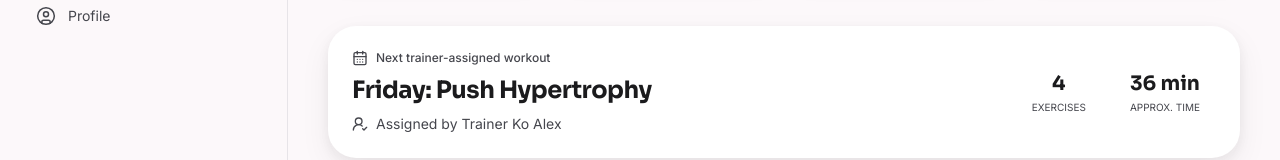
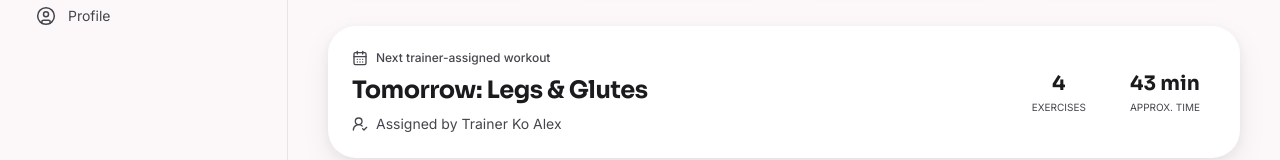
Before and after one commit to linnmyatmaung/gymos-myanmar-member, a React (Vite) app: page / in a window 1280 px wide. Shown: the part 366-526 px from the top of the page. Built offline with nearby package versions, Linux system fonts and the light colour scheme.

Commit message:
Connect calendar workouts to weekly plan

```diff
--- a/src/components/calendar/AttendanceCalendar.tsx
+++ b/src/components/calendar/AttendanceCalendar.tsx
@@ -32,7 +32,7 @@ export function AttendanceCalendar() {
   const firstDow = new Date(today.getFullYear(), today.getMonth(), 1).getDay();
 
   const selectedDay = selected ? attendance.find((d) => d.date === selected) : null;
-  const exercises = selected ? exercisesForDate(selected) : [];
+  const exercises = selected ? exercisesForDate(selected, selectedDay?.status) : [];
 
   return (
     <div className="m3-card-elevated p-6 lg:mx-auto lg:max-w-3xl lg:p-5 xl:max-w-none xl:p-6">
--- a/src/mockdata/exercises.ts
+++ b/src/mockdata/exercises.ts
@@ -1,3 +1,5 @@
+import { workoutPlan, type WorkoutDay } from "@/mockdata/workoutPlan";
+
 export interface Exercise {
   name: string;
   sets: number;
@@ -6,17 +8,79 @@ export interface Exercise {
   status: "completed" | "upcoming" | "skipped";
 }
 
-export const dayExercises: Record<string, Exercise[]> = {
-  default: [
-    { name: "Barbell Bench Press", sets: 4, reps: "8-10", duration: "12 min", status: "completed" },
-    { name: "Incline Dumbbell Press", sets: 4, reps: "10", duration: "10 min", status: "completed" },
-    { name: "Cable Fly", sets: 3, reps: "12-15", duration: "8 min", status: "completed" },
-    { name: "Tricep Pushdown", sets: 4, reps: "12", duration: "9 min", status: "upcoming" },
-    { name: "Overhead Tricep Extension", sets: 3, reps: "10-12", duration: "7 min", status: "upcoming" },
-    { name: "Treadmill Cooldown", sets: 1, reps: "—", duration: "15 min", status: "upcoming" },
-  ],
-};
+type AttendanceWorkoutStatus = "present" | "absent" | "rest" | "scheduled";
 
-export function exercisesForDate(_date: string): Exercise[] {
-  return dayExercises.default;
+const weekdays = ["Sunday", "Monday", "Tuesday", "Wednesday", "Thursday", "Friday", "Saturday"];
+
+function parseDateKey(date: string) {
+  const [year, month, day] = date.split("-").map(Number);
+  return new Date(year, month - 1, day);
 }
+
+function formatDateKey(date: Date) {
+  const year = date.getFullYear();
+  const month = String(date.getMonth() + 1).padStart(2, "0");
+  const day = String(date.getDate()).padStart(2, "0");
+  return `${year}-${month}-${day}`;
+}
+
+function relativeDayLabel(date: Date, today = new Date()) {
+  const start = new Date(today.getFullYear(), today.getMonth(), today.getDate());
+  const target = new Date(date.getFullYear(), date.getMonth(), date.getDate());
+  const diff = Math.round((target.getTime() - start.getTime()) / 86_400_000);
+
+  if (diff === 0) return "Today";
+  if (diff === 1) return "Tomorrow";
+  return weekdays[target.getDay()];
+}
+
+export function workoutForDate(date: string): WorkoutDay | undefined {
+  const weekday = weekdays[parseDateKey(date).getDay()];
+  return workoutPlan.find((item) => item.day === weekday);
+}
+
+export function exercisesForDate(
+  date: string,
+  attendanceStatus: AttendanceWorkoutStatus = "scheduled",
+): Exercise[] {
+  const workout = workoutForDate(date);
+  if (!workout) return [];
+
+  const status: Exercise["status"] =
+    attendanceStatus === "absent"
+      ? "skipped"
+      : attendanceStatus === "scheduled"
+        ? "upcoming"
+        : "completed";
+
+  return workout.exercises.map((exercise) => ({
+    name: exercise.name,
+    sets: exercise.sets,
+    reps: exercise.reps,
+    duration: exercise.duration,
+    status,
+  }));
+}
+
+export function getNextTrainerAssignedWorkout(today = new Date()) {
+  for (let offset = 1; offset <= 7; offset += 1) {
+    const date = new Date(today.getFullYear(), today.getMonth(), today.getDate() + offset);
+    const dateKey = formatDateKey(date);
+    const workout = workoutForDate(dateKey);
+
+    if (workout && workout.focus !== "Active Recovery") {
+      return {
+        ...workout,
+        date: dateKey,
+        relativeDay: relativeDayLabel(date, today),
+      };
+    }
+  }
+
+  const fallback = workoutPlan.find((item) => item.focus !== "Active Recovery") ?? workoutPlan[0];
+  return {
+    ...fallback,
+    date: formatDateKey(today),
+    relativeDay: fallback.day,
+  };
+}
--- a/src/routes/index.tsx
+++ b/src/routes/index.tsx
@@ -15,6 +15,7 @@ import { StatCard } from "@/components/dashboard/StatCard";
 import { AppShell } from "@/components/layout/AppShell";
 import { PageHeader } from "@/components/layout/PageHeader";
 import { analytics } from "@/mockdata/analytics";
+import { getNextTrainerAssignedWorkout } from "@/mockdata/exercises";
 import { member } from "@/mockdata/member";
 import { workoutPlan } from "@/mockdata/workoutPlan";
 import {
@@ -36,7 +37,7 @@ function Dashboard() {
   const greeting = hour < 12 ? "Good morning" : hour < 18 ? "Good afternoon" : "Good evening";
   const [completion, setCompletion] = useState(() => createEmptyWorkoutCompletion(workoutPlan));
   const todaySummary = getTodayWorkoutSummary(workoutPlan, completion);
-  const nextWorkout = getNextWorkoutDay();
+  const nextWorkout = getNextTrainerAssignedWorkout();
 
   useEffect(() => {
     const syncCompletion = () => setCompletion(loadWorkoutCompletion(workoutPlan));
@@ -109,26 +110,7 @@ function Dashboard() {
   );
 }
 
-function getNextWorkoutDay() {
-  const todayIndex = new Date().getDay();
-  const weekOrder = ["Sunday", "Monday", "Tuesday", "Wednesday", "Thursday", "Friday", "Saturday"];
-
-  for (let offset = 0; offset < weekOrder.length; offset += 1) {
-    const day = weekOrder[(todayIndex + offset) % weekOrder.length];
-    const plan = workoutPlan.find((item) => item.day === day && item.focus !== "Active Recovery");
-    if (plan && !plan.completed) {
-      return {
-        ...plan,
-        relativeDay: offset === 0 ? "Today" : offset === 1 ? "Tomorrow" : day,
-      };
-    }
-  }
-
-  const fallback = workoutPlan.find((item) => item.focus !== "Active Recovery") ?? workoutPlan[0];
-  return { ...fallback, relativeDay: fallback.day };
-}
-
-function NextWorkoutCard({ nextWorkout }: { nextWorkout: ReturnType<typeof getNextWorkoutDay> }) {
+function NextWorkoutCard({ nextWorkout }: { nextWorkout: ReturnType<typeof getNextTrainerAssignedWorkout> }) {
   const totalMinutes = nextWorkout.exercises.reduce((total, exercise) => {
     const minutes = Number.parseInt(exercise.duration, 10);
     return total + (Number.isNaN(minutes) ? 0 : minutes);
```
